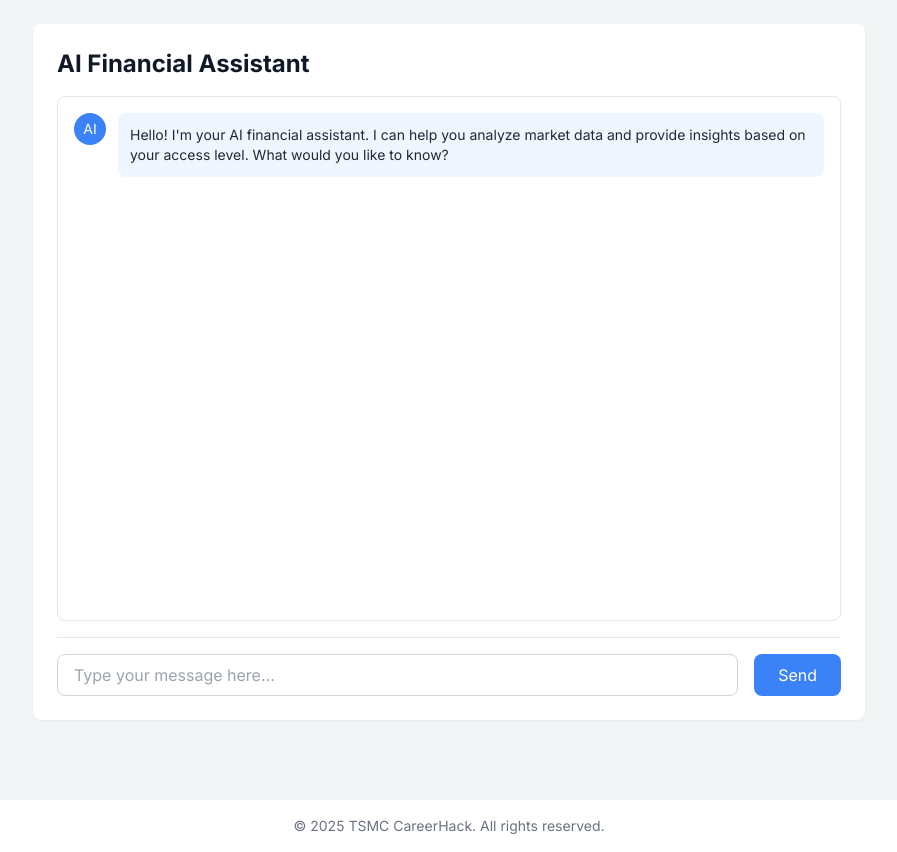
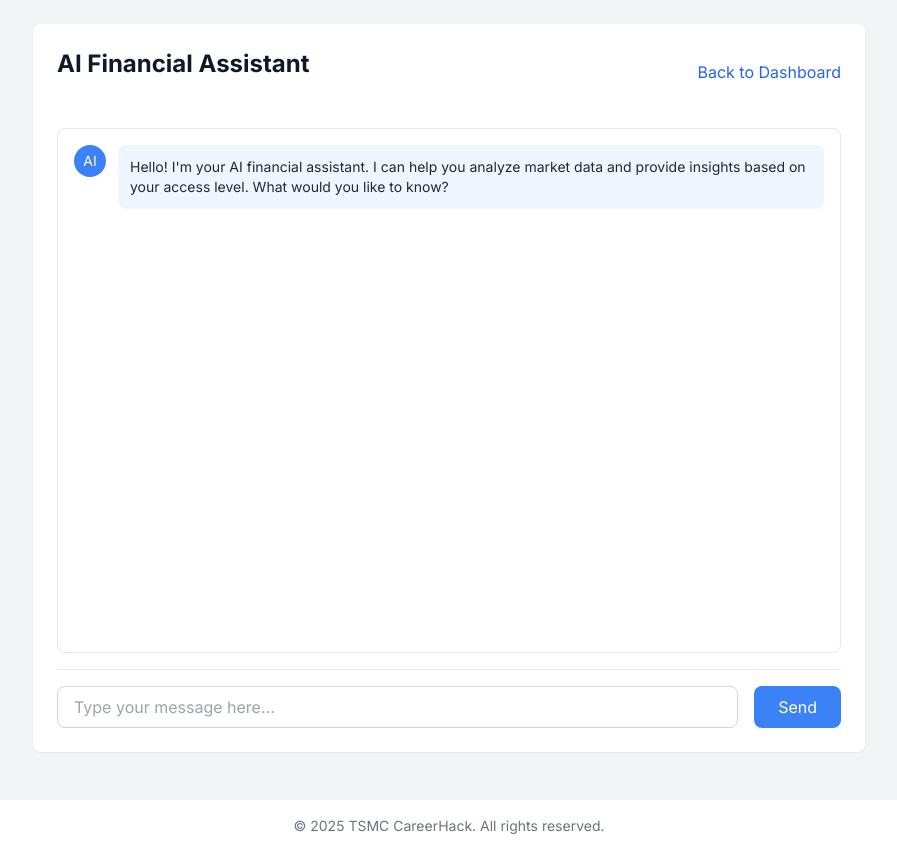
Before and after one commit to lon5948/Market-Analysis-Assistant, a Flask app: page /chatbot in a window 1280 px wide. Shown: the part 64-916 px from the top of the page, without its empty margins (191-1088 px from the left). Run offline with Flask 3, Linux system fonts and the light colour scheme; a user stored in the database is signed in; some libraries are stand-ins or nearby versions.

Commit message:
refactor

```diff
--- a/app/routes/report.py
+++ b/app/routes/report.py
@@ -12,7 +12,7 @@ def get_unique_companies_and_years(role):
         role = role.upper()
         if role == "ADMIN":
             role = "GLOBAL"
-        file_path = os.path.join('data', f'{role}_FIN_Data.csv')
+        file_path = os.path.join('FIN_data', f'{role}_FIN_Data.csv')
         print(f"Attempting to read file: {file_path}") # Debug log
 
         if not os.path.exists(file_path):
--- a/app/templates/chatbot.html
+++ b/app/templates/chatbot.html
@@ -6,7 +6,10 @@
 <div class="min-h-screen bg-gray-100 py-6">
     <div class="max-w-4xl mx-auto px-4 sm:px-6 lg:px-8">
         <div class="bg-white rounded-lg shadow-sm p-6">
-            <h1 class="text-2xl font-bold text-gray-900 mb-4">AI Financial Assistant</h1>
+            <div class="flex items-center justify-between mb-8">
+                <h1 class="text-2xl font-bold text-gray-900 mb-4">AI Financial Assistant</h1>
+                <a href="/" class="text-blue-600 hover:text-blue-800">Back to Dashboard</a>
+            </div>
 
             <!-- Chat container -->
             <div class="flex flex-col h-[600px]">
```
